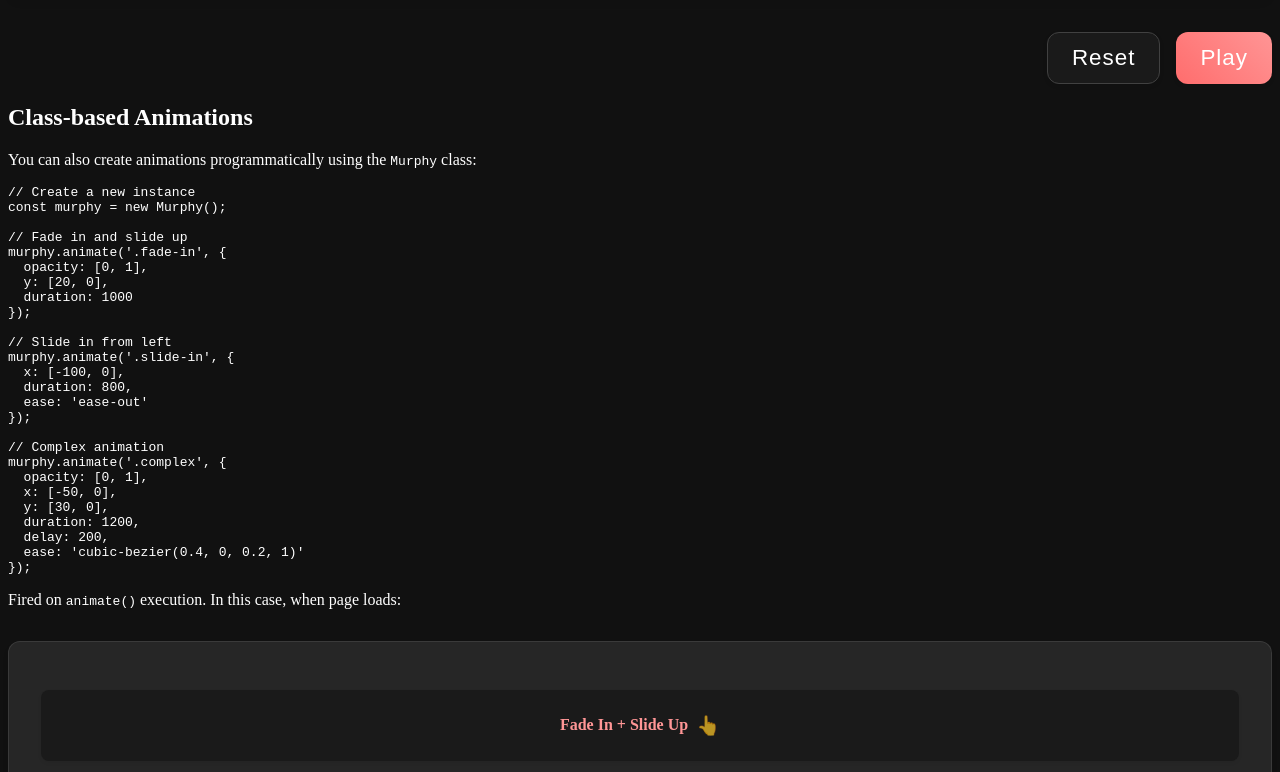
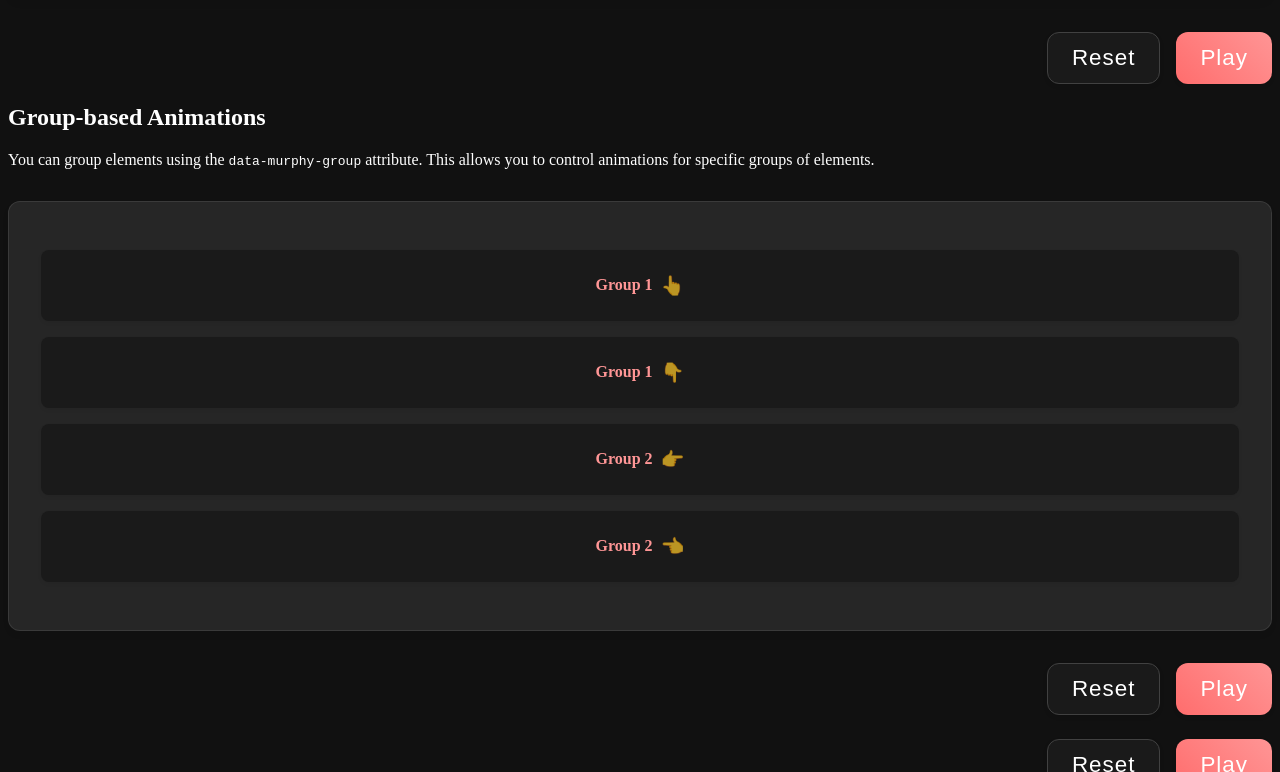
Before and after one commit to cesarolvr/murphyjs-lib, a Next.js app: page /examples in a window 1280 px wide. Shown: the part 668-1440 px from the top of the page. Built offline with nearby package versions, Linux system fonts and the light colour scheme; a web font is replaced by a local one.

Commit message:
feat: update DemoControls to support custom control labels

```diff
--- a/components/DemoControls.tsx
+++ b/components/DemoControls.tsx
@@ -4,9 +4,13 @@ interface DemoControlsProps {
   containerId: string;
   isFixed?: boolean;
   group?: string;
+  controlLabels?: {
+    reset?: string;
+    play?: string;
+  };
 }
 
-export function DemoControls({ containerId, isFixed = false, group }: DemoControlsProps) {
+export function DemoControls({ containerId, isFixed = false, group, controlLabels }: DemoControlsProps) {
   const handleReset = useCallback(() => {
     if (typeof window !== "undefined" && window.murphy) {
       window.murphy.reset(group);
@@ -22,10 +26,10 @@ export function DemoControls({ containerId, isFixed = false, group }: DemoContro
   return (
     <div className={`demo-controls ${isFixed ? 'demo-controls-fixed' : ''}`}>
       <button onClick={handleReset} className="demo-button reset-button">
-        Reset
+        {controlLabels?.reset || 'Reset'}
       </button>
       <button onClick={handlePlay} className="demo-button">
-        Play
+        {controlLabels?.play || 'Play'}
       </button>
     </div>
   );
--- a/pages/api-reference.mdx
+++ b/pages/api-reference.mdx
@@ -16,6 +16,7 @@ murphy.js uses data attributes to configure animations. Here's a complete list o
 | `data-murphy-element-threshold` | Number | `1.0` | How much of the element needs to be visible to trigger (0-1, where 1 means 100% visible) |
 | `data-murphy-animation-duration` | Number | `300` | Duration of the animation in milliseconds |
 | `data-murphy-root-margin` | String | `'0px 0px -50px 0px'` | Custom root margin for the Intersection Observer |
+| `data-murphy-group` | String | `undefined` | Group identifier for controlling animations for specific groups of elements |
 
 ## Methods
 
--- a/pages/examples.mdx
+++ b/pages/examples.mdx
@@ -25,6 +25,29 @@ Here are some examples of murphy.js in action. Each example demonstrates differe
     </div>
   </div>
   <DemoControls containerId="basic-animations" group="basic-animations" />
+</div>
+
+## Group-based Animations
+
+You can group elements using the `data-murphy-group` attribute. This allows you to control animations for specific groups of elements.
+
+<div id="group-animations">
+  <div className="demo-container">
+    <div className="demo-box" data-murphy="bottom-to-top" data-murphy-group="group1">
+      <strong>Group 1</strong>
+    </div>
+    <div className="demo-box" data-murphy="top-to-bottom" data-murphy-group="group1">
+      <strong>Group 1</strong>
+    </div>
+    <div className="demo-box" data-murphy="left-to-right" data-murphy-group="group2">
+      <strong>Group 2</strong>
+    </div>
+    <div className="demo-box" data-murphy="right-to-left" data-murphy-group="group2">
+      <strong>Group 2</strong>
+    </div>
+  </div>
+  <DemoControls containerId="group-animations" group="group1" />
+  <DemoControls containerId="group-animations" group="group2" />
 </div>
 
 ## Class-based Animations
--- a/styles/globals.css
+++ b/styles/globals.css
@@ -1,7 +1,9 @@
 /* Google Fonts */
 @import url("https://fonts.googleapis.com/css2?family=Jersey+15&display=swap");
 
-html, html[class~="dark"], .dark {
+html,
+html[class~="dark"],
+.dark {
   color-scheme: dark !important;
 }
 
@@ -70,7 +72,9 @@ input:focus-visible {
   background-color: #ffffff17 !important;
 }
 
-:is(html[class~="dark"] .dark\:nx-text-primary-600) {
+:is(html[class~="dark"] .dark\:nx-text-primary-600),
+.nextra-content,
+:is(html[class~="dark"] .dark\:nx-text-slate-100) {
   color: #ffffff !important;
 }
 
```
Also changed, not shown: pages/getting-started.mdx (+11 -0 lines).
